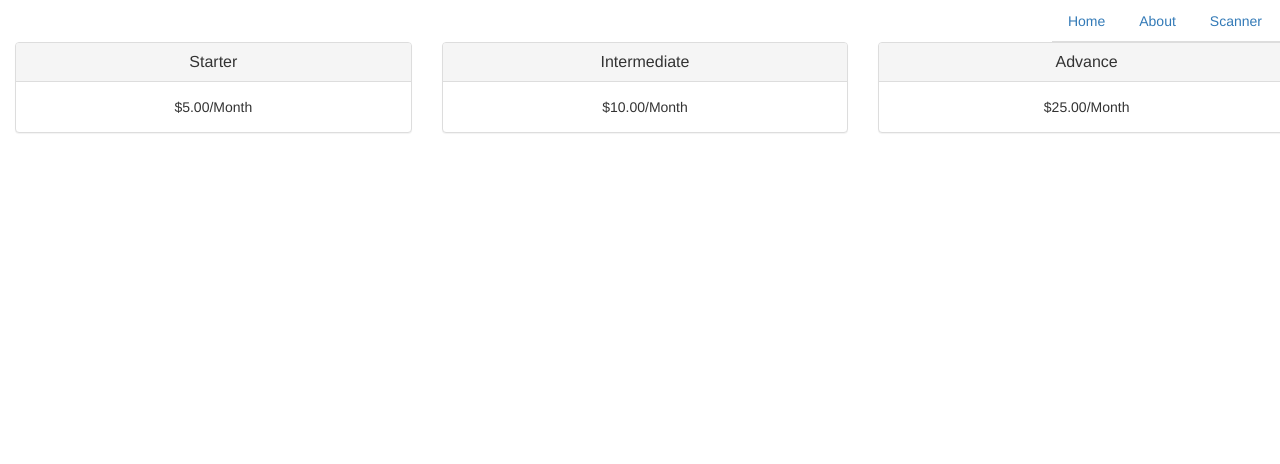
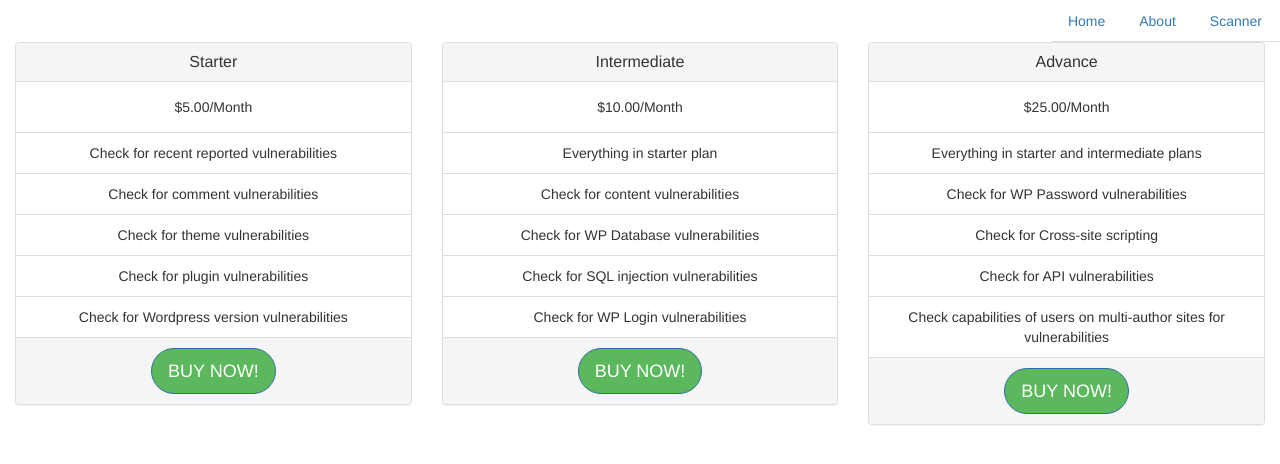
Before and after one commit to kentonscode/kraken, a plain HTML site: page membership.html in a window 1280 px wide. Shown: the top 464 px of the page. Drawn offline with nearby package versions, Linux system fonts and the light colour scheme.

Commit message:
#3 added membership plans and scans included in each plan

```diff
--- a/membership.html
+++ b/membership.html
@@ -19,47 +19,66 @@
       </div>
     </div>
   </div>
-</div>
-<div class="container-fluid">
-  <div class="row plans">
-    <div class="starter">
+  <div class="row">
     <div class="col-md-4">
       <div class="panel panel-default text-center">
-        <div class="panel-heading">
+        <div class="panel-heading starter">
           <h3 class="panel-title"> Starter</h3>
         </div>
         <div class="panel-body">
           $5.00/Month
         </div>
+        <ul class="list-group text-center">
+          <li class="list-group-item">Check for recent reported vulnerabilities</li>
+          <li class="list-group-item">Check for comment vulnerabilities</li>
+          <li class="list-group-item">Check for theme vulnerabilities</li>
+          <li class="list-group-item">Check for plugin vulnerabilities</li>
+          <li class="list-group-item">Check for Wordpress version vulnerabilities</li>
+        </ul>
+        <div class="panel-footer">
+          <a class="btn btn-primary btn-lg" href="#">BUY NOW!</a>
         </div>
       </div>
-      <div class="row plans">
-        <div class="intermediate">
+    </div>
     <div class="col-md-4">
       <div class="panel panel-default text-center">
-              <div class="panel-heading">
+        <div class="panel-heading intermediate">
           <h3 class="panel-title"> Intermediate</h3>
         </div>
         <div class="panel-body">
           $10.00/Month
         </div>
+        <ul class="list-group text-center">
+          <li class="list-group-item">Everything in starter plan</li>
+          <li class="list-group-item">Check for content vulnerabilities</li>
+          <li class="list-group-item">Check for WP Database vulnerabilities</li>
+          <li class="list-group-item">Check for SQL injection vulnerabilities</li>
+          <li class="list-group-item">Check for WP Login vulnerabilities</li>
+        </ul>
+        <div class="panel-footer">
+          <a class="btn btn-primary btn-lg" href="#">BUY NOW!</a>
         </div>
       </div>
-          <div class="row plans">
-            <div class="advance">
+    </div>
     <div class="col-md-4">
       <div class="panel panel-default text-center">
-                  <div class="panel-heading">
+        <div class="panel-heading advance">
           <h3 class="panel-title"> Advance</h3>
         </div>
         <div class="panel-body">
           $25.00/Month
         </div>
+        <ul class="list-group text-center">
+          <li class="list-group-item">Everything in starter and intermediate plans</li>
+          <li class="list-group-item">Check for WP Password vulnerabilities</li>
+          <li class="list-group-item">Check for Cross-site scripting</li>
+          <li class="list-group-item">Check for API vulnerabilities</li>
+          <li class="list-group-item">Check capabilities of users on multi-author
+            sites for vulnerabilities</li>
+        </ul>
+        <div class="panel-footer">
+        <a class="btn btn-primary btn-lg" href="#">BUY NOW!</a>
         </div>
       </div>
     </div>
   </div>
-        </div>
-      </div>
-    </div>
-  </div>
```
Lines whose indentation alone changed are shown as unchanged.
